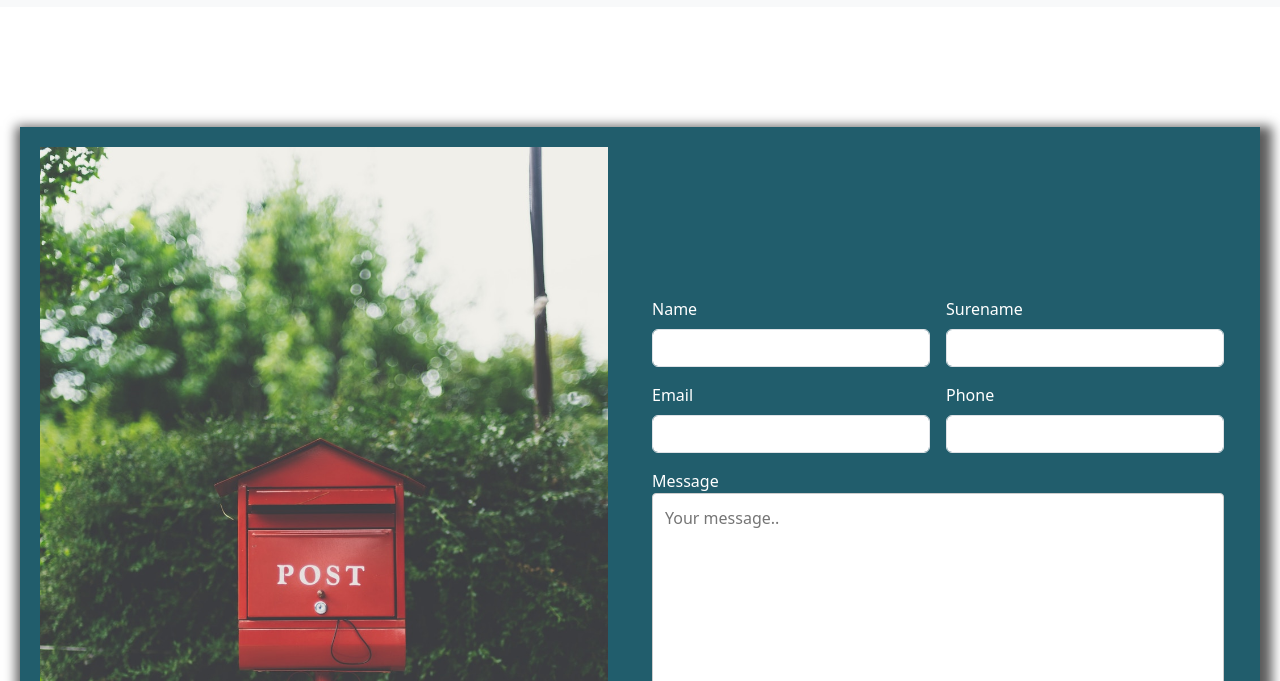
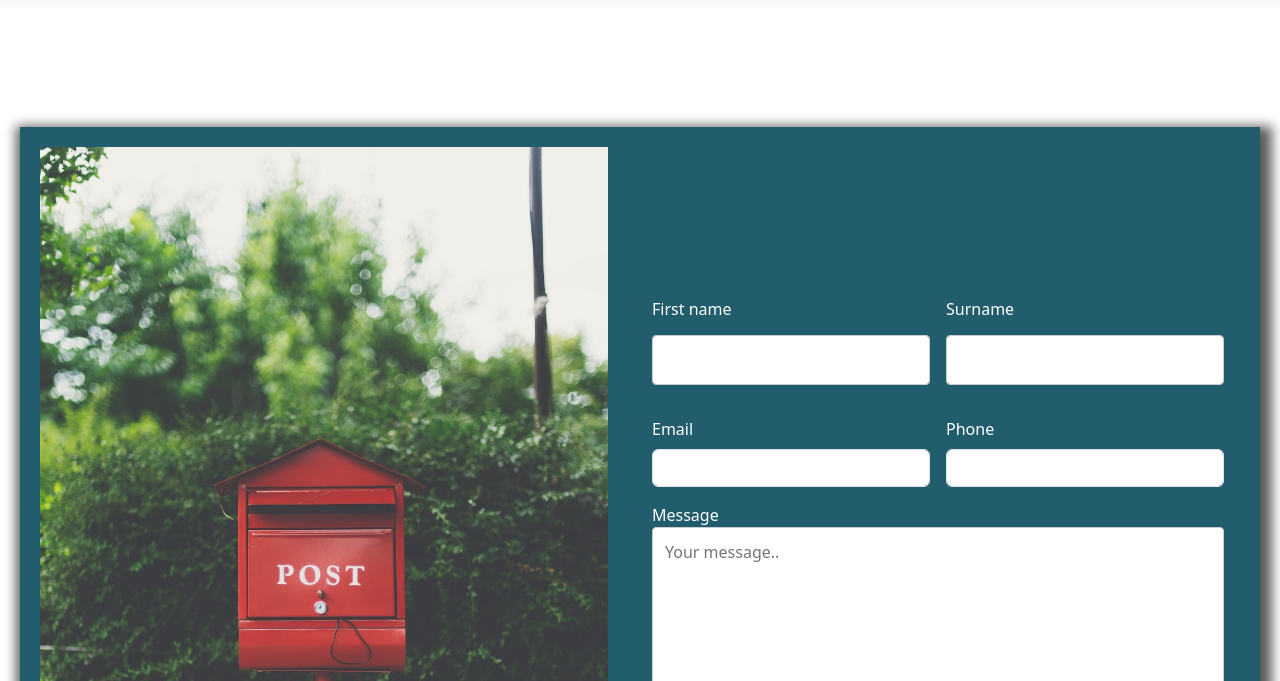
Before and after one commit to aaamorek91/Portfolio, an Eleventy site: page src/contact.njk in a window 1280 px wide. Shown: the part 119-800 px from the top of the page. Built offline with nearby package versions, Linux system fonts and the light colour scheme; Eleventy itself is replaced by a stand-in of ours; files that its build step writes are made by us from their sources.

Commit message:
Netlify form

```diff
--- a/src/contact.njk
+++ b/src/contact.njk
@@ -53,23 +53,23 @@ layout: 'base.njk'
       <form class="row g-3" name="contact" method="POST" data-netlify="true" data-netlify-honeypot="bot-field">
         <!-- Form elements go here -->
         <div class="col-md-6">
-          <label for="inputName4" class="form-label">Name</label>
-          <input type="name" class="form-control" id="inputName4">
+          <label for="inputFirstName4" class="form-label">First name</label>
+          <input type="text" name="first name" class="form-control" id="inputFirstName4">
         </div>
 
         <div class="col-md-6">
-          <label for="inputSurename4" class="form-label">Surename</label>
-          <input type="surename" class="form-control" id="inputSurename4">
+          <label for="inputSurname4" class="form-label">Surname</label>
+          <input type="text" name="surname" class="form-control" id="inputSurname4">
         </div>
 
         <div class="col-md-6">
           <label for="inputEmail4" class="form-label">Email</label>
-          <input type="email" class="form-control" id="inputEmail4">
+          <input type="email" name="email" class="form-control" id="inputEmail4">
         </div>
 
         <div class="col-md-6">
           <label for="inputPhone4" class="form-label">Phone</label>
-          <input type="phone" class="form-control" id="inputPhone4">
+          <input type="tel" name="phone" class="form-control" id="inputPhone4">
         </div>
 
         <div class="col-12">
```
